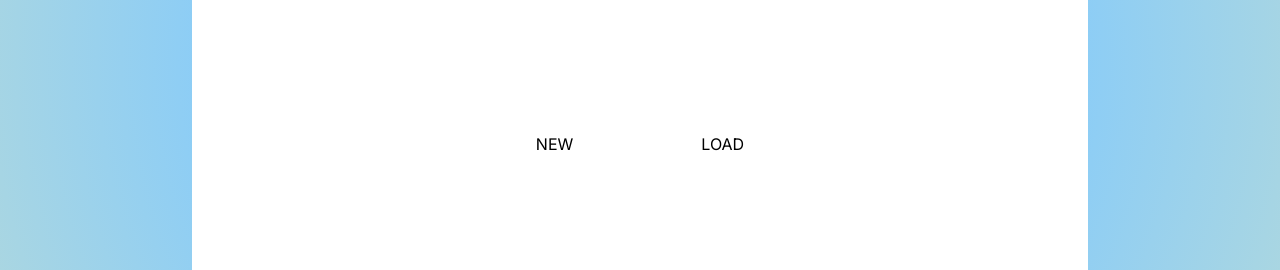
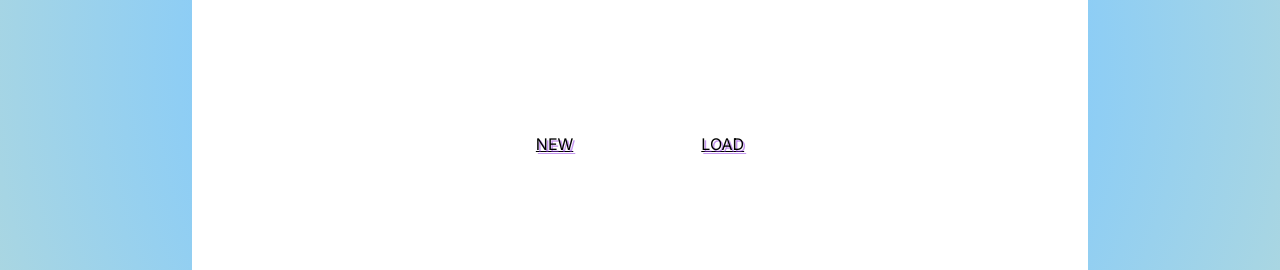
Before and after one commit to phm-2024/repo, a Next.js app: page / in a window 1280 px wide. Shown: the part 340-610 px from the top of the page. Built offline with nearby package versions, Linux system fonts and the light colour scheme.

Commit message:
button styling

```diff
--- a/app/globals.css
+++ b/app/globals.css
@@ -30,3 +30,13 @@ body {
     text-wrap: balance;
   }
 }
+
+button {
+  border-radius: 10%;
+  text-decoration: underline;
+  text-shadow: 2px 2px rgba(138, 43, 226, 0.5);
+}
+
+button:hover {
+  text-shadow: 5px 2px rgba(138, 43, 226, 0.5);
+}
```
